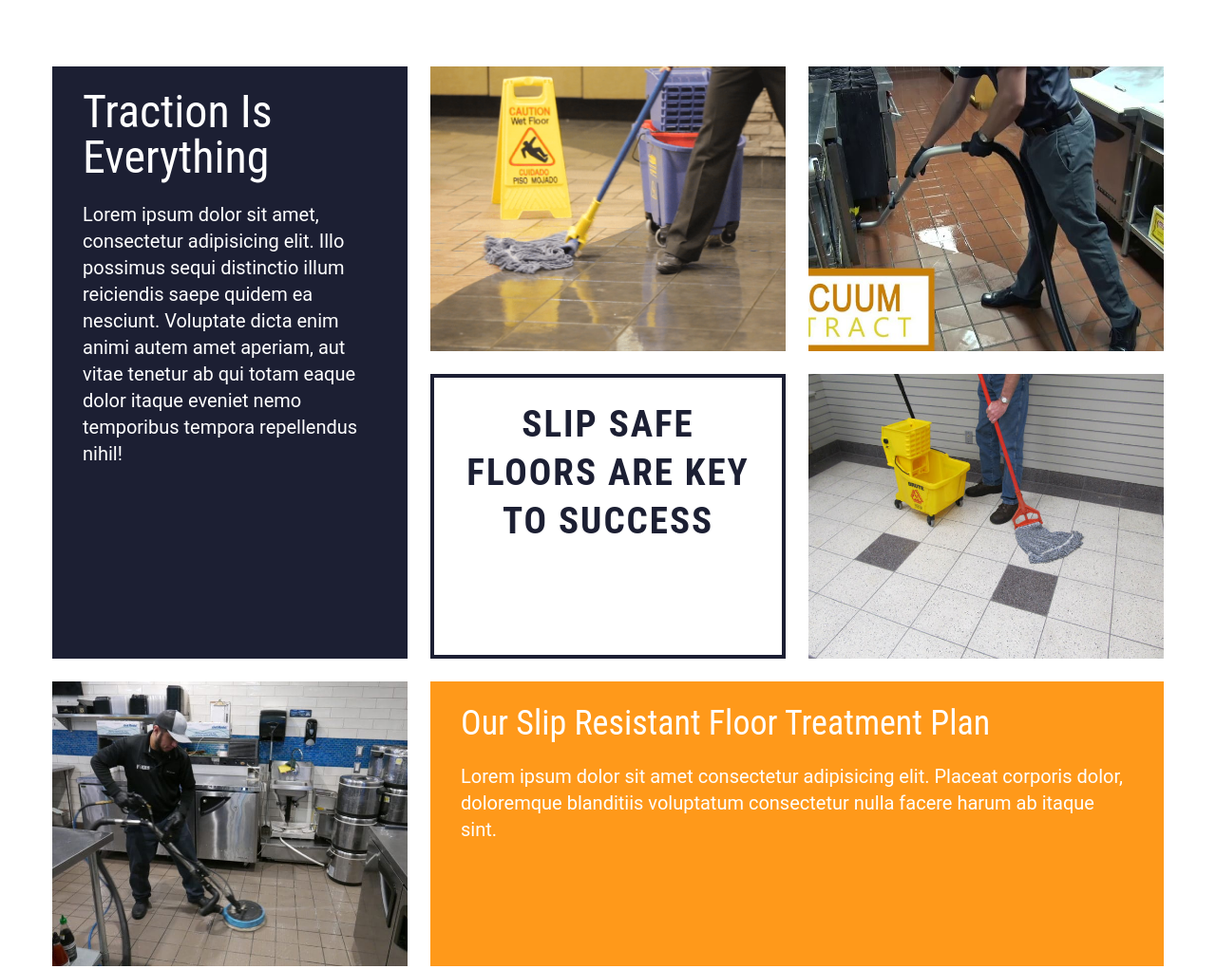
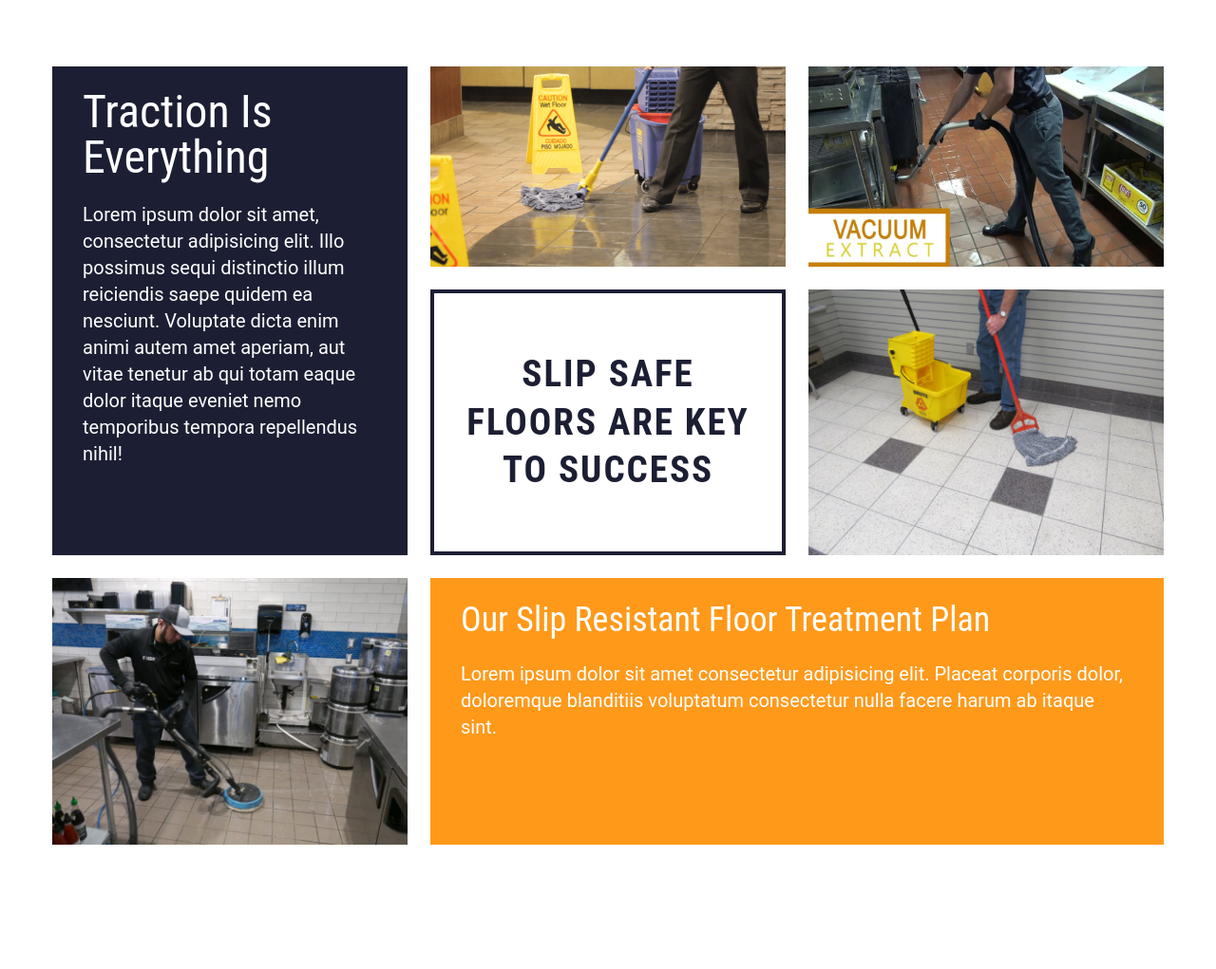
Before and after one commit to jakesmith4/j-and-j-safety-floor, a website: page index.html in a window 1280 px wide. Shown: the part 1543-2564 px from the top of the page at 95% size. After the commit the page ends 2513 px from the top, so only its background shows below. Drawn offline with Linux system fonts and the light colour scheme.

Commit message:
fixed showcase grid section

```diff
--- a/index.html
+++ b/index.html
@@ -223,7 +223,7 @@
       >
         <article class="bg-secondary-500 text-white py-6 px-8 sm:row-span-2">
           <h3 class="md:text-5xl">Traction is everything</h3>
-          <p class="text-xl">
+          <p class="md:text-xl">
             Lorem ipsum dolor sit amet, consectetur adipisicing elit. Illo
             possimus sequi distinctio illum reiciendis saepe quidem ea nesciunt.
             Voluptate dicta enim animi autem amet aperiam, aut vitae tenetur ab
@@ -232,29 +232,31 @@
           </p>
         </article>
         <img
-          class="showcase-item"
+          class="showcase-img"
           src="./img/floor-treatment-key.png"
           alt="Slip Resistant Floor Treatment"
         />
         <img
-          class="showcase-item"
+          class="showcase-img"
           src="./img/vacuum-extract-key-1-min.jpg"
           alt="Vacuum Slip Resistant Floor"
         />
-        <article class="border-4 border-secondary-500 py-6 px-8">
+        <article
+          class="border-4 border-secondary-500 py-6 px-8 flex items-center"
+        >
           <h2
-            class="text-secondary-500 text-center uppercase tracking-wider font-bold"
+            class="text-secondary-500 text-center uppercase tracking-wider font-bold mb-0"
           >
             Slip safe floors are key to success
           </h2>
         </article>
         <img
-          class="showcase-item"
+          class="showcase-img"
           src="./img/mopping-key.jpg"
           alt="Slip Resistant Floor Treatment"
         />
         <img
-          class="showcase-item"
+          class="showcase-img"
           src="./img/restaurant-floor-key.jpg"
           alt="Slip Resistant Buffing Treatment"
         />
--- a/input.css
+++ b/input.css
@@ -169,8 +169,8 @@
 }
 
 /* SHOWCASE */
-.showcase-item {
-  height: 300px;
+.showcase-img {
+  @apply w-full h-full;
 }
 
 /* Form */
```
Also changed, not shown: css/style.css.
